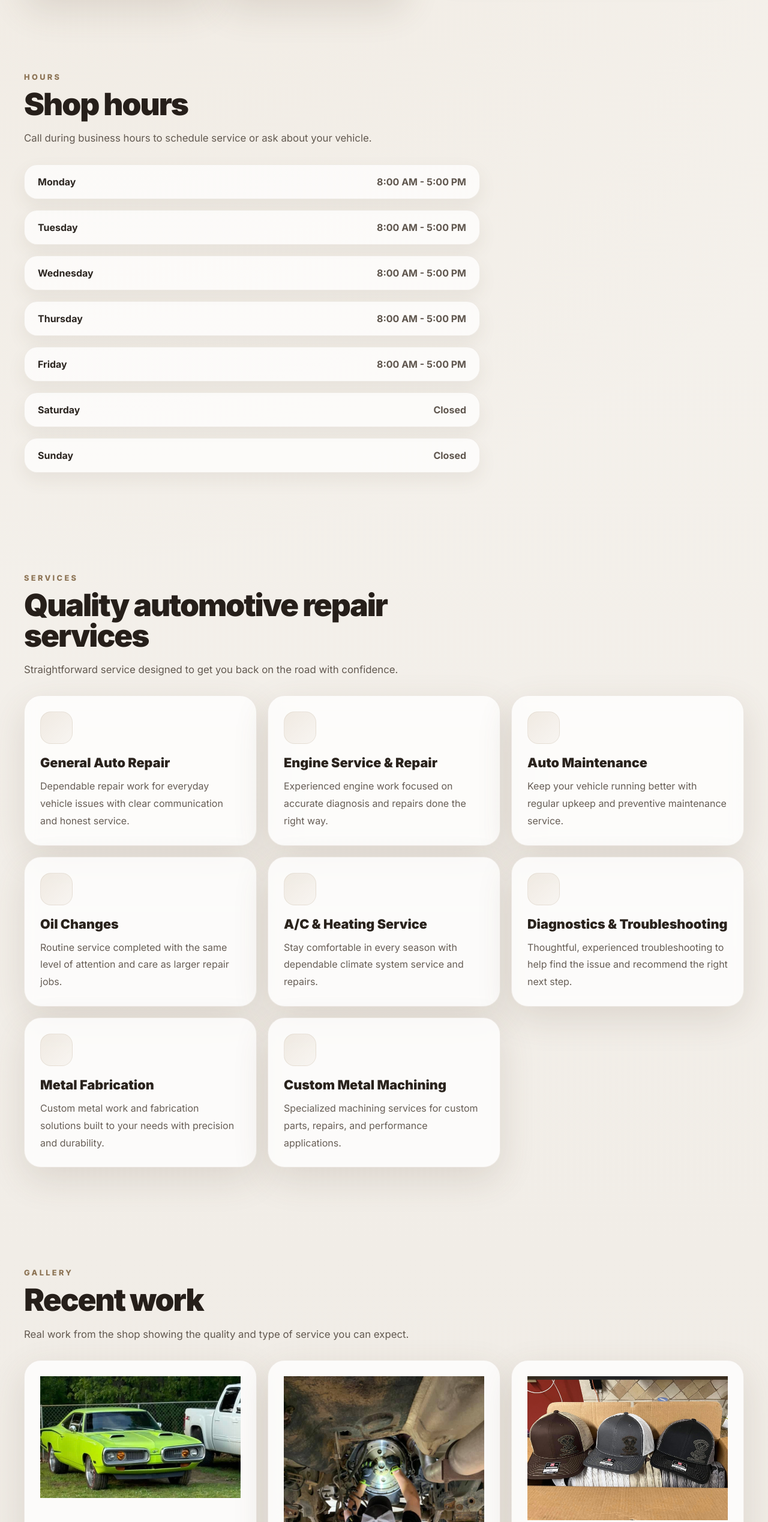
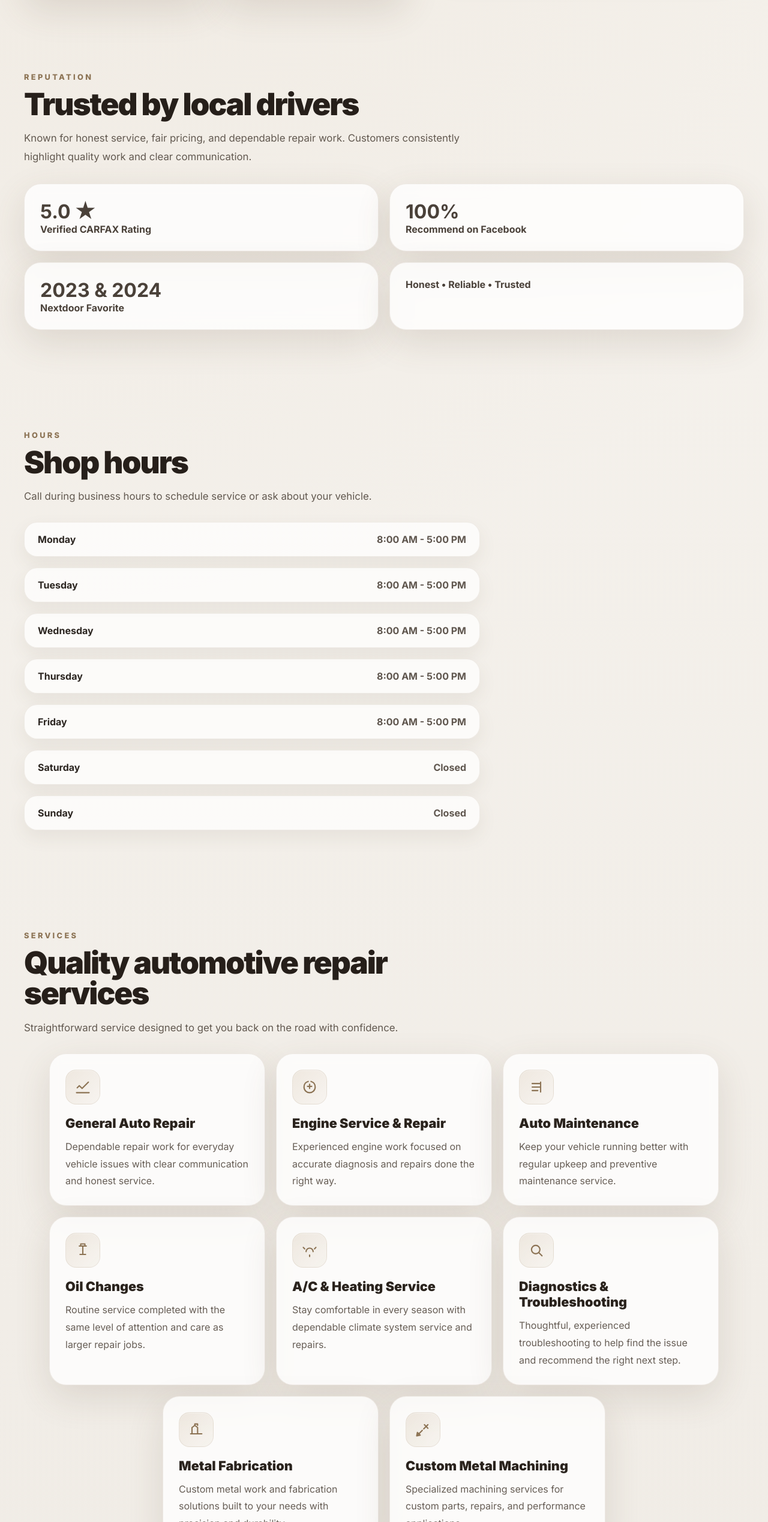
Before and after one commit to QCOX90/GonzosGarage, a plain HTML site: page index.html in a window 1280 px wide. Shown: the part 979-3516 px from the top of the page at 60% size. Drawn offline with Linux system fonts and the light colour scheme.

Commit message:
Update index.html

```diff
--- a/index.html
+++ b/index.html
@@ -193,12 +193,19 @@
     }
 
     .stats-grid,
-    .services-grid,
     .why-grid,
     .testimonial-grid,
     .hours-grid {
       display: grid;
       gap: 18px;
+    }
+
+    .services-grid,
+    .gallery-grid {
+      display: flex;
+      flex-wrap: wrap;
+      gap: 18px;
+      justify-content: center;
     }
 
     .stats-grid {
@@ -337,8 +344,19 @@
       font-weight: 700;
     }
 
-    .services-grid {
-      grid-template-columns: repeat(3, minmax(0, 1fr));
+    .service-card {
+      width: calc(33.333% - 12px);
+      min-width: 280px;
+      max-width: 360px;
+      flex: 0 1 calc(33.333% - 12px);
+    }
+
+    .gallery-card {
+      width: calc(33.333% - 12px);
+      min-width: 280px;
+      max-width: 360px;
+      flex: 0 1 calc(33.333% - 12px);
+      padding: 14px;
     }
 
     .service-card h3 {
@@ -354,12 +372,26 @@
     }
 
     .service-icon {
-      width: 54px;
-      height: 54px;
+      width: 58px;
+      height: 58px;
       border-radius: 18px;
-      background: linear-gradient(135deg, rgba(183,154,116,0.18), rgba(183,154,116,0.07));
+      background: linear-gradient(135deg, rgba(183,154,116,0.2), rgba(183,154,116,0.08));
       border: 1px solid rgba(140,115,84,0.12);
       margin-bottom: 18px;
+      display: inline-flex;
+      align-items: center;
+      justify-content: center;
+      box-shadow: inset 0 1px 0 rgba(255,255,255,0.35);
+    }
+
+    .service-icon svg {
+      width: 28px;
+      height: 28px;
+      stroke: var(--bronze-dark);
+      stroke-width: 1.8;
+      fill: none;
+      stroke-linecap: round;
+      stroke-linejoin: round;
     }
 
     .why-grid {
@@ -413,6 +445,15 @@
       letter-spacing: 0.24em;
       color: var(--bronze-dark);
       font-weight: 800;
+    }
+
+    .gallery-card img {
+      width: 100%;
+      height: 260px;
+      object-fit: cover;
+      object-position: center;
+      border-radius: 20px;
+      display: block;
     }
 
     .map-frame {
@@ -499,9 +540,14 @@
 
     @media (max-width: 1024px) {
       .hero-grid,
-      .why-grid,
-      .services-grid {
+      .why-grid {
         grid-template-columns: 1fr;
+      }
+
+      .service-card,
+      .gallery-card {
+        width: calc(50% - 9px);
+        flex-basis: calc(50% - 9px);
       }
     }
 
@@ -523,6 +569,15 @@
       .footer-row {
         flex-direction: column;
         align-items: flex-start;
+      }
+      .service-card,
+      .gallery-card {
+        width: 100%;
+        max-width: 100%;
+        flex-basis: 100%;
+      }
+      .gallery-card img {
+        height: 220px;
       }
       .floating-call { display: flex; }
       footer { padding-bottom: 120px; }
@@ -579,6 +634,34 @@
       </div>
     </section>
 
+    <!-- REPUTATION -->
+    <section class="section">
+      <div class="container">
+        <div class="section-intro">
+          <div class="section-tag">Reputation</div>
+          <h2 class="section-title">Trusted by local drivers</h2>
+          <p class="section-copy">Known for honest service, fair pricing, and dependable repair work. Customers consistently highlight quality work and clear communication.</p>
+        </div>
+        <div class="stats-grid">
+          <div class="card stat-card">
+            <strong style="font-size:2rem; display:block;">5.0 ★</strong>
+            Verified CARFAX Rating
+          </div>
+          <div class="card stat-card">
+            <strong style="font-size:2rem; display:block;">100%</strong>
+            Recommend on Facebook
+          </div>
+          <div class="card stat-card">
+            <strong style="font-size:2rem; display:block;">2023 & 2024</strong>
+            Nextdoor Favorite
+          </div>
+          <div class="card stat-card">
+            Honest • Reliable • Trusted
+          </div>
+        </div>
+      </div>
+    </section>
+
     <section class="section">
       <div class="container">
         <div class="section-intro">
@@ -606,14 +689,14 @@
           <p class="section-copy">Straightforward service designed to get you back on the road with confidence.</p>
         </div>
         <div class="services-grid">
-          <div class="card service-card"><div class="service-icon"></div><h3>General Auto Repair</h3><p>Dependable repair work for everyday vehicle issues with clear communication and honest service.</p></div>
-          <div class="card service-card"><div class="service-icon"></div><h3>Engine Service &amp; Repair</h3><p>Experienced engine work focused on accurate diagnosis and repairs done the right way.</p></div>
-          <div class="card service-card"><div class="service-icon"></div><h3>Auto Maintenance</h3><p>Keep your vehicle running better with regular upkeep and preventive maintenance service.</p></div>
-          <div class="card service-card"><div class="service-icon"></div><h3>Oil Changes</h3><p>Routine service completed with the same level of attention and care as larger repair jobs.</p></div>
-          <div class="card service-card"><div class="service-icon"></div><h3>A/C &amp; Heating Service</h3><p>Stay comfortable in every season with dependable climate system service and repairs.</p></div>
-          <div class="card service-card"><div class="service-icon"></div><h3>Diagnostics &amp; Troubleshooting</h3><p>Thoughtful, experienced troubleshooting to help find the issue and recommend the right next step.</p></div>
-          <div class="card service-card"><div class="service-icon"></div><h3>Metal Fabrication</h3><p>Custom metal work and fabrication solutions built to your needs with precision and durability.</p></div>
-          <div class="card service-card"><div class="service-icon"></div><h3>Custom Metal Machining</h3><p>Specialized machining services for custom parts, repairs, and performance applications.</p></div>
+          <div class="card service-card"><div class="service-icon"><svg viewBox="0 0 24 24"><path d="M4 13l3-3 4 4 9-9"/><path d="M3 20h18"/></svg></div><h3>General Auto Repair</h3><p>Dependable repair work for everyday vehicle issues with clear communication and honest service.</p></div>
+          <div class="card service-card"><div class="service-icon"><svg viewBox="0 0 24 24"><path d="M14 4c4 1 6 4 6 8 0 5-4 8-8 8s-8-3-8-8c0-4 2-7 6-8"/><path d="M9 11h6"/><path d="M12 8v6"/></svg></div><h3>Engine Service &amp; Repair</h3><p>Experienced engine work focused on accurate diagnosis and repairs done the right way.</p></div>
+          <div class="card service-card"><div class="service-icon"><svg viewBox="0 0 24 24"><path d="M6 7h12"/><path d="M6 12h12"/><path d="M6 17h8"/><path d="M18 5v14"/></svg></div><h3>Auto Maintenance</h3><p>Keep your vehicle running better with regular upkeep and preventive maintenance service.</p></div>
+          <div class="card service-card"><div class="service-icon"><svg viewBox="0 0 24 24"><path d="M7 6h10"/><path d="M9 6V3h6v3"/><path d="M12 6v12"/><path d="M8 18h8"/></svg></div><h3>Oil Changes</h3><p>Routine service completed with the same level of attention and care as larger repair jobs.</p></div>
+          <div class="card service-card"><div class="service-icon"><svg viewBox="0 0 24 24"><path d="M7 14a5 5 0 1 1 10 0"/><path d="M12 19v2"/><path d="M5 10l-2-2"/><path d="M19 10l2-2"/></svg></div><h3>A/C &amp; Heating Service</h3><p>Stay comfortable in every season with dependable climate system service and repairs.</p></div>
+          <div class="card service-card"><div class="service-icon"><svg viewBox="0 0 24 24"><circle cx="11" cy="11" r="6"/><path d="M20 20l-4.35-4.35"/></svg></div><h3>Diagnostics &amp; Troubleshooting</h3><p>Thoughtful, experienced troubleshooting to help find the issue and recommend the right next step.</p></div>
+          <div class="card service-card"><div class="service-icon"><svg viewBox="0 0 24 24"><path d="M4 18h16"/><path d="M6 18V9l4-3 4 3v9"/><path d="M10 6V4h4v2"/></svg></div><h3>Metal Fabrication</h3><p>Custom metal work and fabrication solutions built to your needs with precision and durability.</p></div>
+          <div class="card service-card"><div class="service-icon"><svg viewBox="0 0 24 24"><path d="M5 19l6-6"/><path d="M13 11l6-6"/><path d="M14 5l5 5"/><path d="M3 21l5-1-4-4-1 5z"/></svg></div><h3>Custom Metal Machining</h3><p>Specialized machining services for custom parts, repairs, and performance applications.</p></div>
         </div>
       </div>
     </section>
@@ -626,12 +709,12 @@
           <h2 class="section-title">Recent work</h2>
           <p class="section-copy">Real work from the shop showing the quality and type of service you can expect.</p>
         </div>
-        <div class="services-grid">
-          <div class="card"><img src="image1.jpg" alt="Shop work 1" /></div>
-          <div class="card"><img src="image2.jpg" alt="Shop work 2" /></div>
-          <div class="card"><img src="image3.jpg" alt="Shop work 3" /></div>
-          <div class="card"><img src="image4.jpg" alt="Shop work 4" /></div>
-          <div class="card"><img src="image5.jpg" alt="Shop work 5" /></div>
+        <div class="gallery-grid">
+          <div class="card gallery-card"><img src="image1.jpg" alt="Classic car work by Gonzo's Garage & Machining" /></div>
+          <div class="card gallery-card"><img src="image2.jpg" alt="Mechanic performing undercar service at Gonzo's Garage & Machining" /></div>
+          <div class="card gallery-card"><img src="image3.jpg" alt="Branded Gonzo's Garage & Machining merchandise" /></div>
+          <div class="card gallery-card"><img src="image4.jpg" alt="Automotive service equipment at Gonzo's Garage & Machining" /></div>
+          <div class="card gallery-card"><img src="image5.jpg" alt="Performance car serviced by Gonzo's Garage & Machining" /></div>
         </div>
       </div>
     </section>
```
